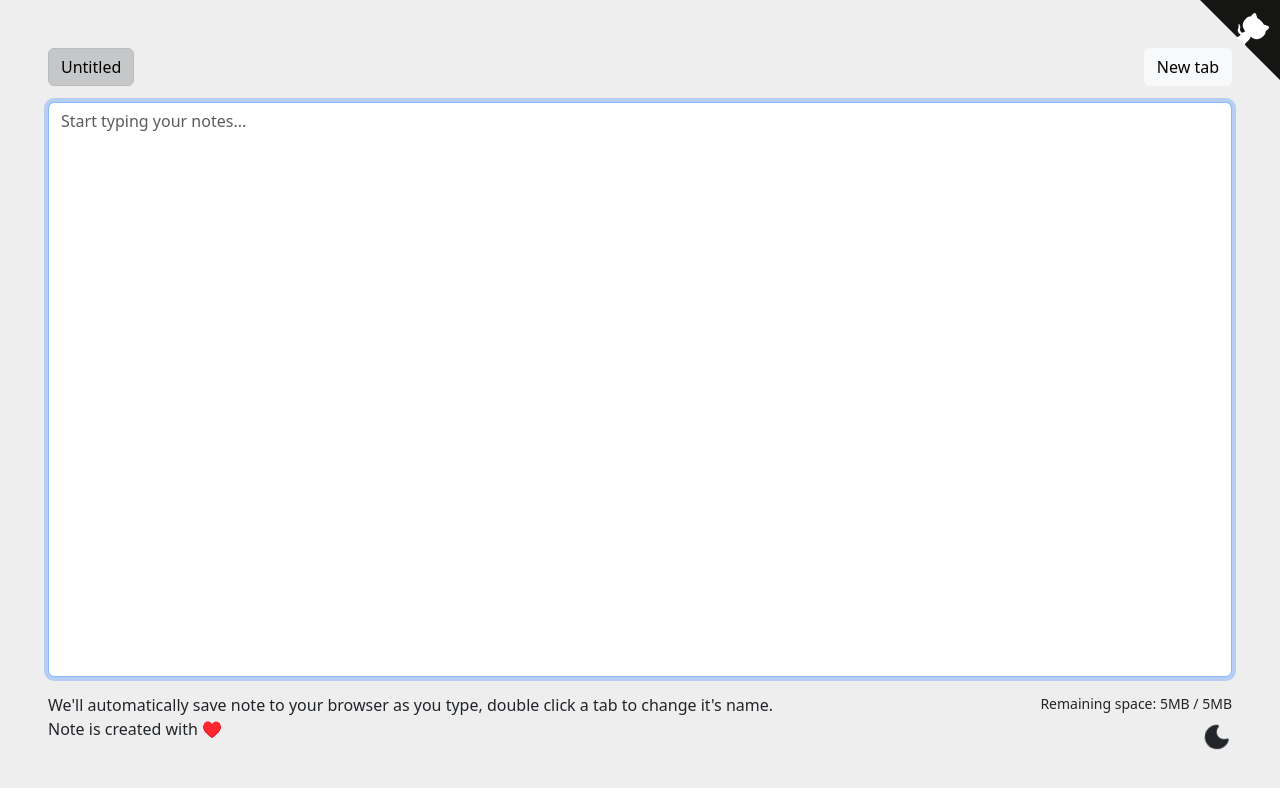
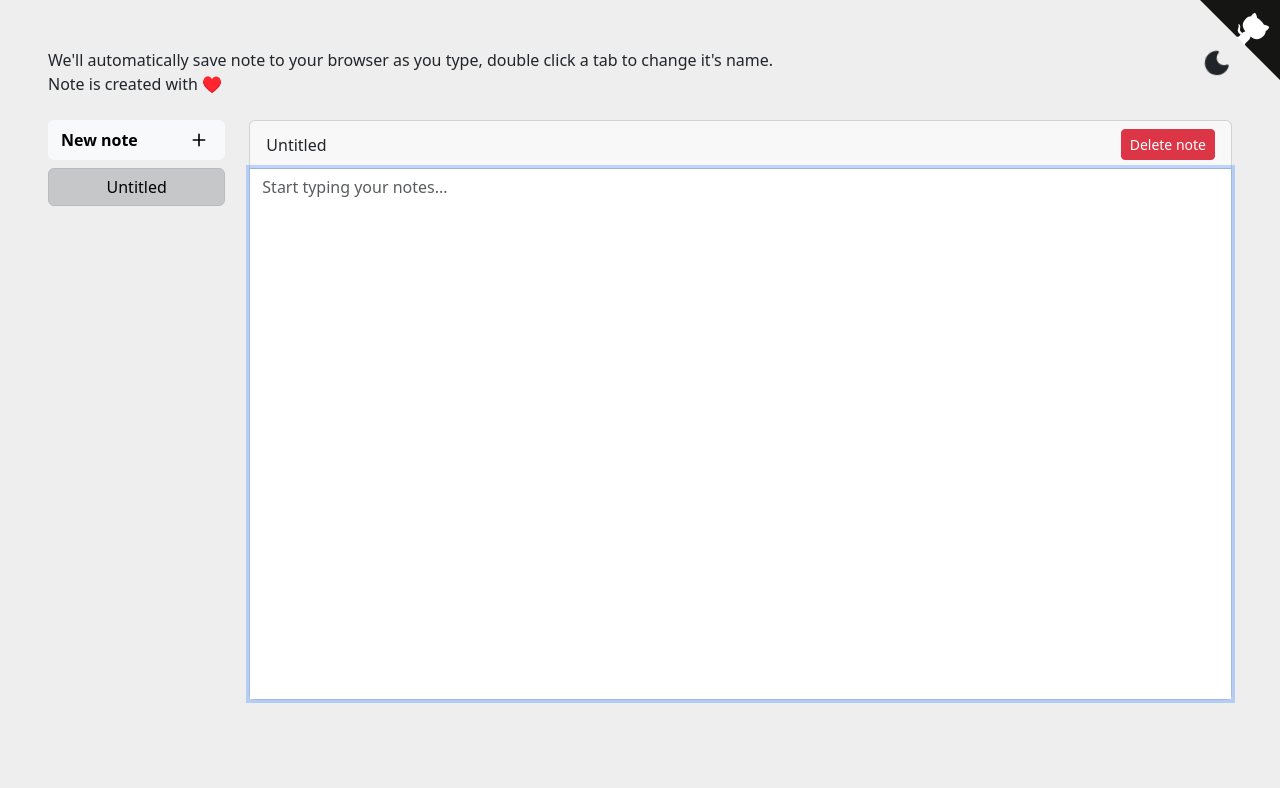
Before and after one commit to stuartajd/note, a plain HTML site: page index.html in a window 1280 px wide. Drawn offline with nearby package versions, Linux system fonts and the light colour scheme.

Commit message:
Tweak styles yay

```diff
--- a/index.html
+++ b/index.html
@@ -5,10 +5,10 @@
     <meta name="viewport" content="width=device-width, initial-scale=1">
     <title>Note - simple automatically saving notepad</title>
     <link href="https://cdn.jsdelivr.net/npm/bootstrap@5.3.0-alpha1/dist/css/bootstrap.min.css" rel="stylesheet" integrity="sha384-GLhlTQ8iRABdZLl6O3oVMWSktQOp6b7In1Zl3/Jr59b6EGGoI1aFkw7cmDA6j6gD" crossorigin="anonymous">
-		<link rel="icon" type="image/svg+xml" href="favicon.svg">
+	<link rel="icon" type="image/svg+xml" href="favicon.svg">
     <style>
     	body { background-color: #EEE }
-    	textarea { resize: none; }
+    	textarea { resize: none; border-radius: 0!important; }
     	[v-cloak] { display: none !important; }
   		.bringToTop { z-index:200; }
     	.spinner {
@@ -30,9 +30,19 @@
 				color: #eee;
 			}
 
-			.darkMode textarea, .darkMode textarea:focus, .darkMode::placeholder {
+			.darkMode .card-header, .darkMode textarea, .darkMode textarea:focus, .darkMode::placeholder {
 				background-color:  #444;
 				color: #eee;
+			}
+
+			.width-10 {
+				width: 10rem;
+			}
+
+			@media screen and (min-width: 768px) {
+				.vh-md-100 {
+					height: calc(100vh - 100px);
+				}
 			}
     </style>
   </head>
@@ -49,40 +59,14 @@
   		</svg>
   	</a>
 
-  	<main v-cloak id="app" class="container-fluid vh-100 p-5 d-flex flex-column" :class="{ darkMode }">
-  		<div class="d-flex align-items-md-center justify-content-between flex-md-row mb-3 flex-column">
-			  <div class="btn-group mb-3 mb-md-0">
-			    <a
-			    	v-for="(tabDetails, index) in tabs"
-			    	:key="index"
-			    	class="btn"
-			    	:class="{active: index === tab, 'btn-light': !darkMode, 'btn-dark': darkMode}"
-			    	@click.prevent="changeTab(index)"
-			    	@dblClick.prevent="renameTab(index)"
-		    	>{{tabDetails.name}}</a>
-			  </div>
-
-			  <div class="bringToTop btn-group">
-		  		<a v-if="tabs.length > 1" class="btn" :class="{'btn-light': !darkMode, 'btn-dark': darkMode}" @click.prevent="deleteTab">Delete current tab</a>
-		  		<a class="btn" :class="{'btn-light': !darkMode, 'btn-dark': darkMode}" @click.prevent="addTab">New tab</a>
-		  	</div>
-			</div>
-
-  		<textarea
-  			ref="note"
-	  		v-model="tabs[tab].content"
-	  		@keyup="save"
-	  		@paste="save"
-	  		class="h-100 w-100 form-control mb-3 border-radius"
-	  		placeholder="Start typing your notes..."></textarea>
-
-			<div class="d-flex justify-content-between flex-column flex-md-row">
-		  	<div>
-					We'll automatically save note to your browser as you type, double click a tab to change it's name. <br />
-					Note is created with <strong class="text-danger">♥️</strong>
+  	<main v-cloak id="app" class="container-fluid vh-md-100 p-md-5 py-5 p-3 d-flex flex-column" :class="{ darkMode }">
+		<div class="row align-items-start h-100 mb-4">
+			<div class="col-md-12 mb-4 d-flex justify-content-between flex-column flex-md-row">
+				<div>
+				We'll automatically save note to your browser as you type, double click a tab to change it's name. <br />
+				Note is created with <strong class="text-danger">♥️</strong>
 				</div>
-				<div class="text-start text-md-end">
-					<small class="d-block mb-2">Remaining space: {{ remainingSpace }}MB / 5MB</small>
+				<div class="text-start text-md-end my-4 my-md-0">
 					<div v-if="!darkMode">
 						<svg @click="useDarkMode(true)" class="text-dark cursor-pointer spinner" xmlns="http://www.w3.org/2000/svg" enable-background="new 0 0 24 24" height="30px" viewBox="0 0 24 24" width="30px" fill="currentColor"><rect fill="none" height="24" width="24"/><path d="M11.01,3.05C6.51,3.54,3,7.36,3,12c0,4.97,4.03,9,9,9c4.63,0,8.45-3.5,8.95-8c0.09-0.79-0.78-1.42-1.54-0.95 c-0.84,0.54-1.84,0.85-2.91,0.85c-2.98,0-5.4-2.42-5.4-5.4c0-1.06,0.31-2.06,0.84-2.89C12.39,3.94,11.9,2.98,11.01,3.05z"/></svg>
 					</div>
@@ -92,7 +76,44 @@
 					</div>
 				</div>
 			</div>
-		</main>
+			<div class="col-md-2 overflow-y-scroll h-100">
+				<a class="btn d-block mb-2 d-flex align-items-center justify-content-between fw-bold" :class="{'btn-light': !darkMode, 'btn-dark': darkMode}" @click.prevent="addTab">
+					New note
+
+					<svg xmlns="http://www.w3.org/2000/svg" width="26" height="26" fill="currentColor" class="bi bi-plus" viewBox="0 0 16 16">
+						<path d="M8 4a.5.5 0 0 1 .5.5v3h3a.5.5 0 0 1 0 1h-3v3a.5.5 0 0 1-1 0v-3h-3a.5.5 0 0 1 0-1h3v-3A.5.5 0 0 1 8 4z"/>
+					  </svg>
+				</a>
+
+				<a
+					v-for="(tabDetails, index) in tabs"
+					:key="index"
+					class="btn d-block mb-2"
+					:class="{active: index === tab, 'btn-light': !darkMode, 'btn-dark': darkMode}"
+					@click.stop.prevent="changeTab(index)"
+					@dblClick.stop.prevent="renameTab(index)"
+				>{{tabDetails.name}}</a>
+			</div>
+			<div class="col-md-10 h-100">
+				<div class="card h-100">
+					<div class="card-header d-flex align-items-center justify-content-between">
+						<span @click="renameTab(tab)" @dblclick="renameTab(tab)">{{ tabs[tab].name}}</span>
+						<button @click="deleteTab()" class="btn btn-sm btn-danger">Delete note</button>
+					</div>
+					<div class="card-body h-100 p-0">
+						<textarea
+						ref="note"
+						v-model="tabs[tab].content"
+						@keyup="save"
+						@paste="save"
+						rows="10"
+						class="h-100 w-100 form-control border-0"
+						placeholder="Start typing your notes..."></textarea>
+					</div>
+				</div>
+			</div>
+		</div>
+	</main>
 
 	<script src="https://cdn.jsdelivr.net/npm/vue@2/dist/vue.js"></script>
 	<script>
@@ -129,14 +150,12 @@
   			this.$forceUpdate();
 	  	},
 	  	mounted(){
-	  		this.$nextTick(() => this.$refs.note.focus())
-	  	},
-	  	computed: {
-	  		remainingSpace() {
-	  			return 5 - (new Blob(Object.values(localStorage)).size / 1024 / 1024).toFixed(2);
-	  		}
+	  		this.focus();
 	  	},
 	  	methods: {
+			focus() {
+				this.$nextTick(() => this.$refs.note.focus())
+			},
 	  		addTab(){
 	  			this.tabs.push({
 	  				name: 'Untitled',
@@ -146,15 +165,16 @@
 	  			this.save()
 	  		},
 	  		renameTab(index){
-	  			const name = window.prompt('What would you like this tab to be called?', this.tabs[index].name);
+	  			const name = window.prompt('What would you like this note to be called?', this.tabs[index].name);
 	  			if(!name || !name.trim().length) return;
 	  			this.tabs[index].name = name;
 	  			this.save()
+				this.focus();
 	  		},
 	  		deleteTab(){
 	  			if(this.tabs.length === 1) return;
 
-	  			const shouldDelete = window.confirm('Are you sure you want to delete this tab?');
+	  			const shouldDelete = window.confirm('Are you sure you want to delete this note?');
 	  			if(shouldDelete){
 	  				// Find the tab at the index.
 	  				this.$delete(this.tabs, this.tab);
```
